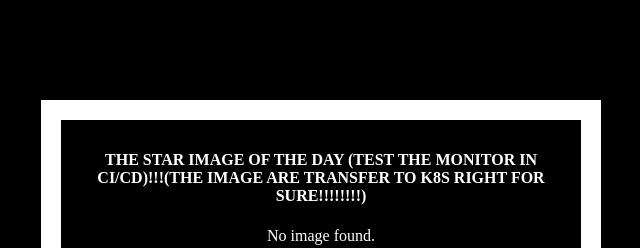
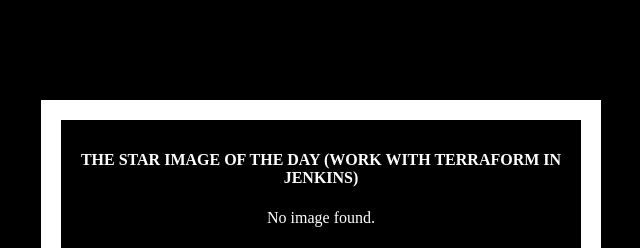
Before and after one commit to Ariel-ksenzovsky/AWS-Jenkins-Instance, a Flask app: template templates/index.html in a window 1280 px wide. Shown: the top 248 px of the page, without its empty margins (319-959 px from the left). Run offline with Flask 3, Linux system fonts and the light colour scheme; the template is opened without the code that fills it, so the values that code supplies are empty.

Commit message:
test to see if jenkins work no.5

```diff
--- a/templates/index.html
+++ b/templates/index.html
@@ -20,7 +20,7 @@
 </head>
 <body>
     <div class="container">
-        <h4>The Star Image of the Day (test the monitor in ci/cd)!!!(the image are transfer to k8s right for sure!!!!!!!!)</h4>
+        <h4>The Star Image of the Day (work with terraform in Jenkins)</h4>
 
         {% if image %}
             <img src="{{ image }}" alt="Star Image" />
```
